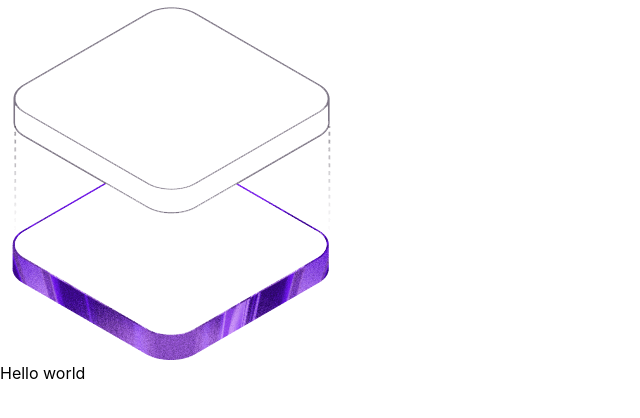
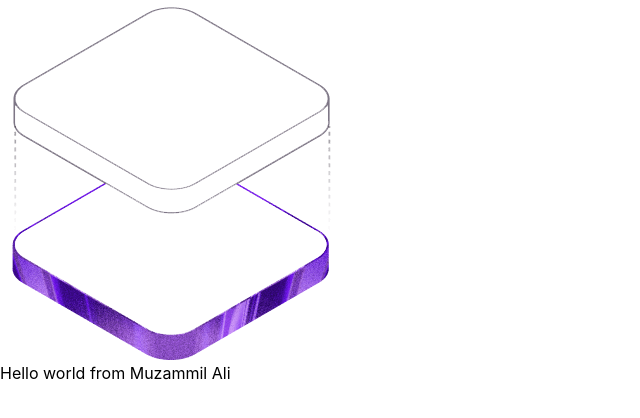
Before and after one commit to alimuzmmil294-coder/New-Repo, a React (Vite) app: page / in a window 1280 px wide. Shown: the top 418 px of the page, without its empty margins (0-640 px from the left). Built offline with nearby package versions, Linux system fonts and the light colour scheme.

Commit message:
Learning Redux Toolkit

```diff
--- a/src/App.jsx
+++ b/src/App.jsx
@@ -16,7 +16,7 @@ const App = () => {
   return (
     <div>
       <img src={image} alt="Image...." />
-      <h1>Hello world</h1>
+      <h1>Hello world from Muzammil Ali</h1>
     </div>
   );
 };
```
